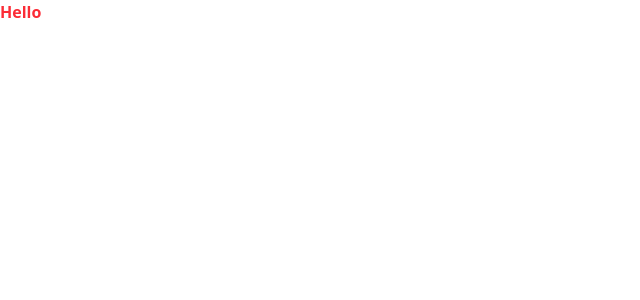
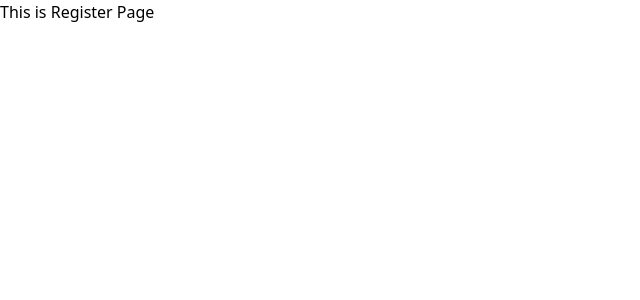
Before and after one commit to NPT0116/TKPM_DuolingoLite_FE, a React (Vite) app: page /register in a window 1280 px wide. Shown: the top 300 px of the page, without its empty margins (0-640 px from the left). Built offline with nearby package versions, Linux system fonts and the light colour scheme.

Commit message:
basic router for login, register, guets page

```diff
--- a/package.json
+++ b/package.json
@@ -13,6 +13,7 @@
     "@tailwindcss/vite": "^4.0.6",
     "react": "^19.0.0",
     "react-dom": "^19.0.0",
+    "react-router-dom": "^7.1.5",
     "tailwindcss": "^4.0.6"
   },
   "devDependencies": {
--- a/src/App.tsx
+++ b/src/App.tsx
@@ -1,8 +1,15 @@
+import { Route, Routes } from "react-router-dom";
+import LoginPage from "./views/pages/LoginPage";
+import RegisterPage from "./views/pages/RegisterPage";
+import GuestPage from "./views/pages/GuestPage";
+
 const App: React.FC = () => {
   return (
-    <div>
-      <div className="text-red-500 font-bold">Hello</div>
-    </div>
+    <Routes>
+      <Route path="/" element={<GuestPage />} />
+      <Route path="/login" element={<LoginPage />} />
+      <Route path="/register" element={<RegisterPage />} />
+    </Routes>
   );
 };
 export default App;
--- a/src/main.tsx
+++ b/src/main.tsx
@@ -2,9 +2,12 @@ import { StrictMode } from "react";
 import { createRoot } from "react-dom/client";
 import App from "./App.tsx";
 import "./index.css";
+import { BrowserRouter } from "react-router-dom";
 
 createRoot(document.getElementById("root")!).render(
   <StrictMode>
-    <App />
+    <BrowserRouter>
+      <App />
+    </BrowserRouter>
   </StrictMode>
 );
--- /dev/null
+++ b/src/views/pages/GuestPage.tsx
@@ -0,0 +1,4 @@
+const GuestPage: React.FC = () => {
+  return <div>This is Guest Page</div>;
+};
+export default GuestPage;
--- /dev/null
+++ b/src/views/pages/LoginPage.tsx
@@ -0,0 +1,4 @@
+const LoginPage: React.FC = () => {
+  return <div>This is login page</div>;
+};
+export default LoginPage;
--- /dev/null
+++ b/src/views/pages/RegisterPage.tsx
@@ -0,0 +1,4 @@
+const RegisterPage: React.FC = () => {
+  return <div>This is Register Page</div>;
+};
+export default RegisterPage;
```
Also changed, not shown: src/routes/routes.tsx (added), 1 other file (tests, documents, lock files or other folders).
